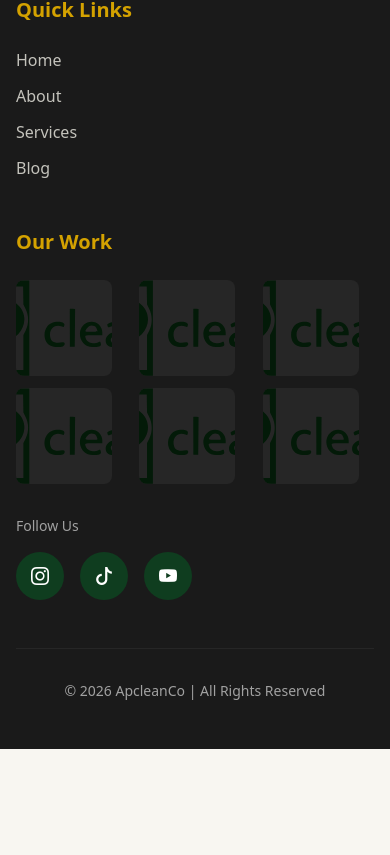
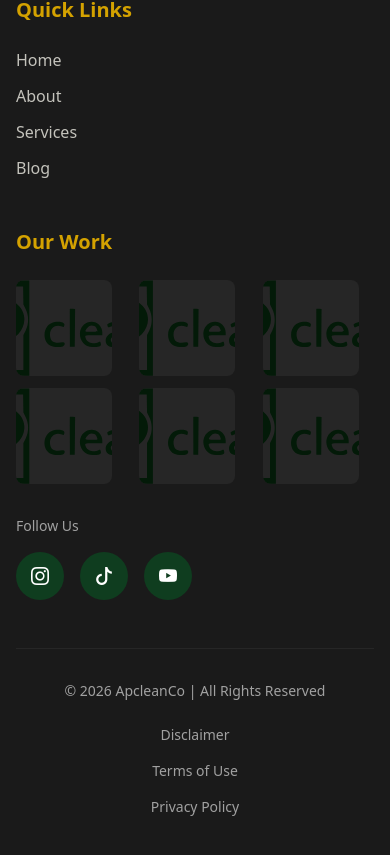
Before and after one commit to website-vikreta/apcleanco, a Next.js app: page / in a window 390 px wide. Shown: the part 1700-2555 px from the top of the page. Before the commit the page ends 2449 px from the top, so only its background shows below. Built offline with nearby package versions, Linux system fonts and the light colour scheme.

Commit message:
feat: make footer responsive with legal links in copyright bar

```diff
--- a/components/Footer.tsx
+++ b/components/Footer.tsx
@@ -173,10 +173,21 @@ export default function Footer() {
           <div className="border-t border-neutral-800" />
 
           {/* Copyright Bar */}
-          <div className="pt-8 text-center text-neutral-400 text-sm">
-            <p>
+          <div className="pt-8 flex flex-col md:flex-row md:justify-between md:items-center gap-6 text-neutral-400 text-sm">
+            <p className="text-center md:text-left">
               &copy; 2026 ApcleanCo | All Rights Reserved
             </p>
+            <nav className="flex flex-col sm:flex-row justify-center md:justify-end gap-4 md:gap-8" aria-label="Footer legal links">
+              <Link href="/disclaimer" className="hover:text-accent-500 transition-colors duration-200 text-center md:text-right">
+                Disclaimer
+              </Link>
+              <Link href="/terms" className="hover:text-accent-500 transition-colors duration-200 text-center md:text-right">
+                Terms of Use
+              </Link>
+              <Link href="/privacy" className="hover:text-accent-500 transition-colors duration-200 text-center md:text-right">
+                Privacy Policy
+              </Link>
+            </nav>
           </div>
         </div>
       </section>
```
